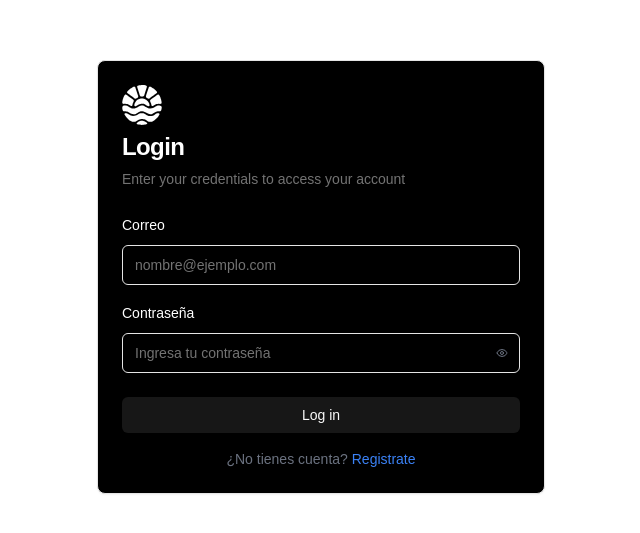
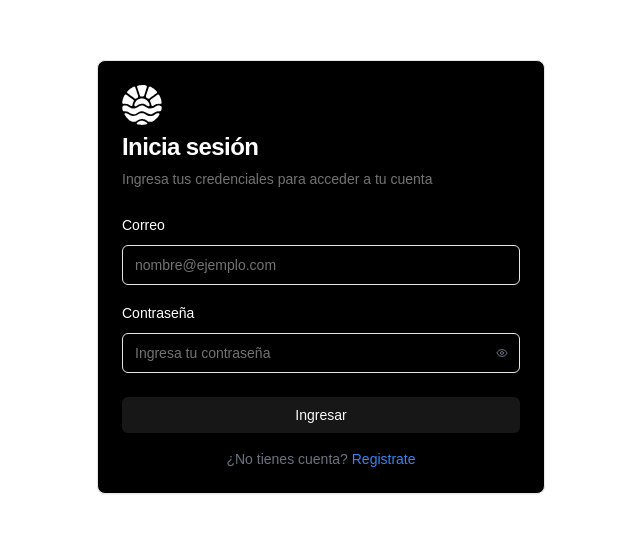
Before and after one commit to pabloerhard/CoastLine_HackMty, a Next.js app in the folder frontend/: page /login in a window 1280 px wide. Shown: the part 123-656 px from the top of the page, without its empty margins (319-959 px from the left). Built offline with nearby package versions, Linux system fonts and the light colour scheme.

Commit message:
Change to design

```diff
--- a/frontend/app/login/page.tsx
+++ b/frontend/app/login/page.tsx
@@ -28,9 +28,9 @@ export default function Component() {
       <Card className="w-full max-w-md bg-black text-white">
         <CardHeader>
           <Logo />
-          <CardTitle className="text-2xl font-bold">Login</CardTitle>
+          <CardTitle className="text-2xl font-bold">Inicia sesión</CardTitle>
           <CardDescription>
-            Enter your credentials to access your account
+            Ingresa tus credenciales para acceder a tu cuenta
           </CardDescription>
         </CardHeader>
         <CardContent>
@@ -77,7 +77,7 @@ export default function Component() {
         </CardContent>
         <CardFooter className="flex flex-col space-y-4">
           <Button className="w-full" type="submit">
-            Log in
+            Ingresar
           </Button>
           <div className="text-sm text-center text-gray-500">
             ¿No tienes cuenta?{" "}
--- a/frontend/app/signup/page.tsx
+++ b/frontend/app/signup/page.tsx
@@ -14,6 +14,7 @@ import {
   CardTitle,
 } from "@/components/ui/card";
 import Link from "next/link";
+import Logo from "@/components/logo/Logo";
 
 export default function Component() {
   const [showPassword, setShowPassword] = useState(false);
@@ -26,9 +27,10 @@ export default function Component() {
     <div className="min-h-screen flex items-center justify-center p-4">
       <Card className="w-full max-w-md bg-black text-white">
         <CardHeader>
-          <CardTitle className="text-2xl font-bold">Login</CardTitle>
+          <Logo />
+          <CardTitle className="text-2xl font-bold">Crea tu cuenta</CardTitle>
           <CardDescription>
-            Enter your credentials to access your account
+            Ingresa tus datos para crear una cuenta
           </CardDescription>
         </CardHeader>
         <CardContent>
@@ -75,7 +77,7 @@ export default function Component() {
         </CardContent>
         <CardFooter className="flex flex-col space-y-4">
           <Button className="w-full" type="submit">
-            Log in
+            Registrarte
           </Button>
           <div className="text-sm text-center text-gray-500">
             ¿Ya tienes cuenta?{" "}
```
